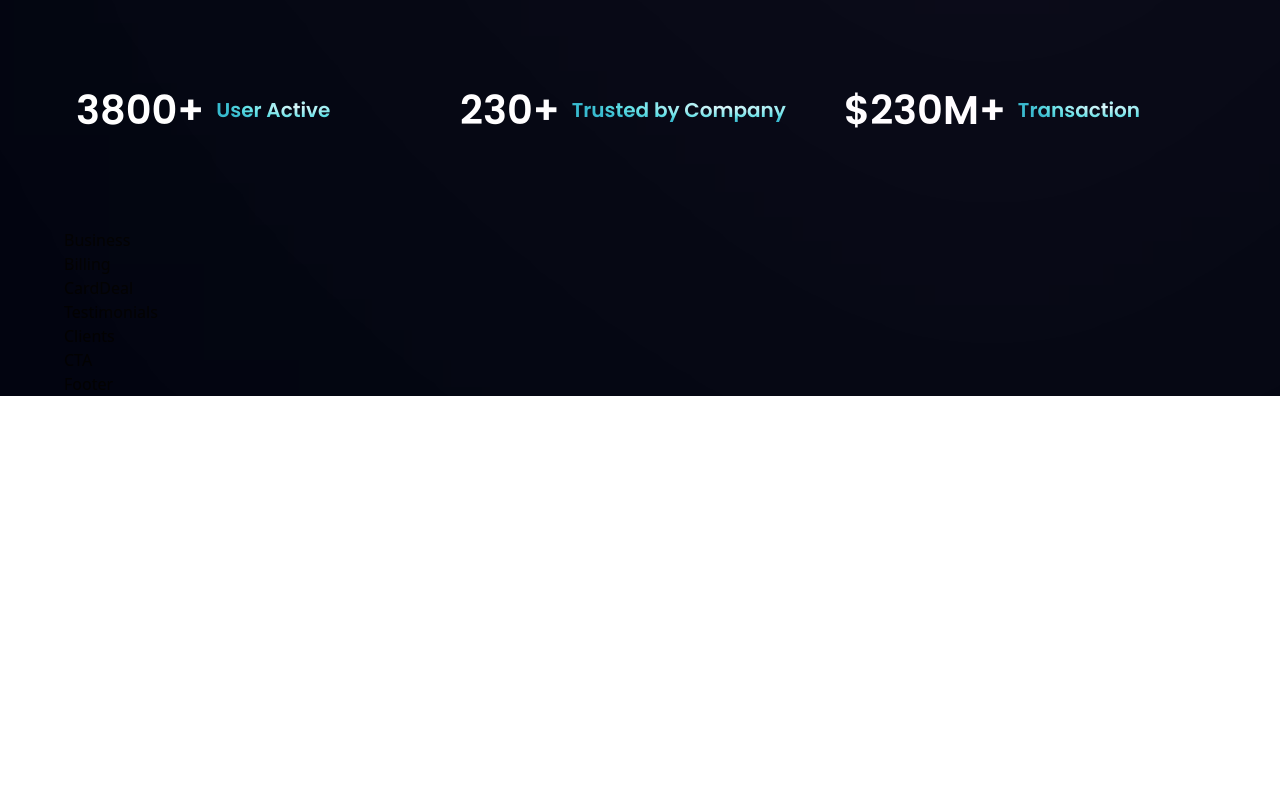
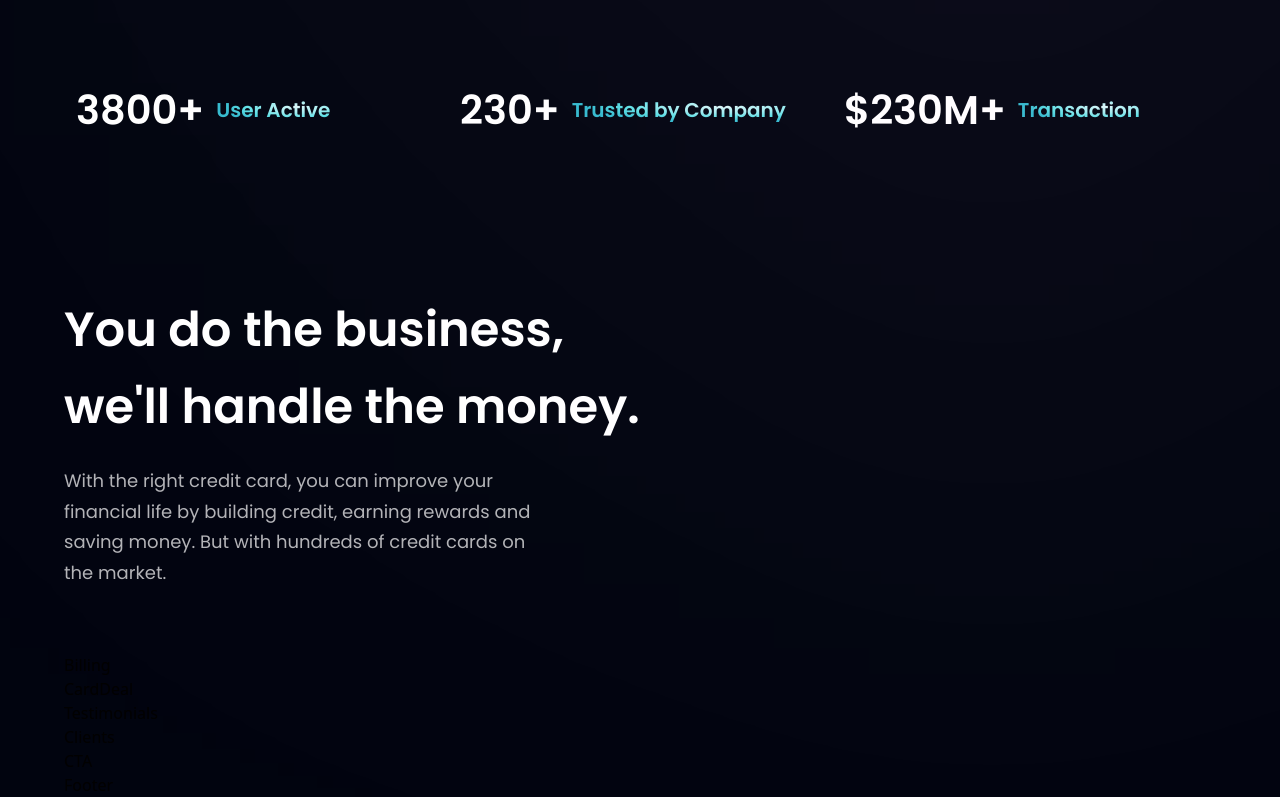
Before and after one commit to spectr-e/bank-app, a React (Vite) app: page / in a window 1280 px wide. Shown: the part 716-1513 px from the top of the page. Before the commit the page ends 1112 px from the top, so only its background shows below. Built offline with nearby package versions, Linux system fonts and the light colour scheme.

Commit message:
fix(Business): Add textinfo section title and paragraph

```diff
--- a/src/components/Business.jsx
+++ b/src/components/Business.jsx
@@ -1,5 +1,27 @@
+import { features } from '../constants'
+import styles, { layout } from '../styles/style'
+import Button from './Button'
+
 const Business = () => {
-  return <div>Business</div>
+  return (
+    // entire section
+    <section id='features' className={layout.section}>
+      {/* first column - textInfo */}
+      <div className={layout.sectionInfo}>
+        {/* textInfo title */}
+        <h2 className={`${styles.heading2}`}>
+          You do the business, <br className='hidden sm:block' />
+          we'll handle the money.
+        </h2>
+        {/* textInfo paragraph */}
+        <p className={`${styles.paragraph} max-w-[480px] mt-5`}>
+          With the right credit card, you can improve your financial life by
+          building credit, earning rewards and saving money. But with hundreds
+          of credit cards on the market.
+        </p>
+      </div>
+    </section>
+  )
 }
 
 export default Business
```
